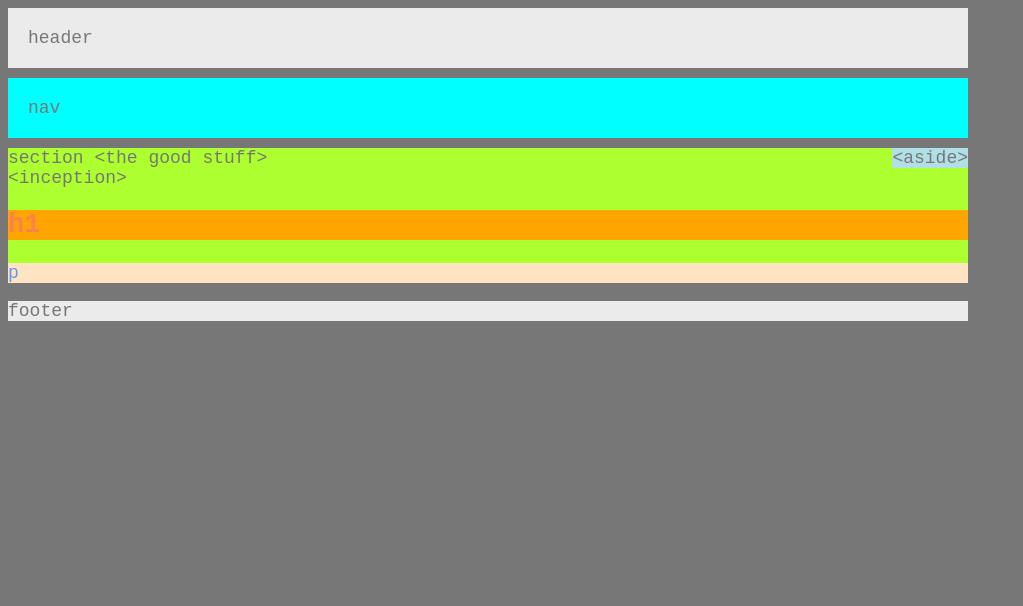
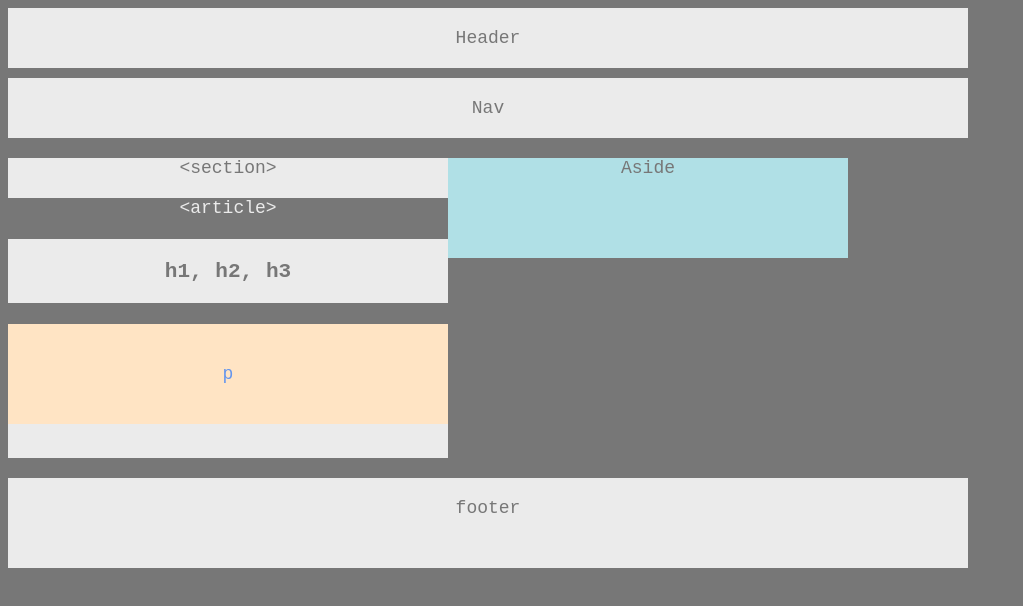
Before and after one commit to morralex/HW-Wireframe, a plain HTML site: page index.html in a window 1280 px wide. Shown: the whole page, without its empty margins (0-1023 px from the left). Drawn offline with Linux system fonts and the light colour scheme.

Commit message:
positioning alligned

```diff
--- a/index.html
+++ b/index.html
@@ -1,36 +1,36 @@
 <!DOCTYPE html>
 <html lang="en">
+
 <head>
     <meta charset="UTF-8">
     <title>HW-Wireframe</title>
     <link rel="stylesheet" type=text/css href="./style.css">
 </head>
+
 <body>
-    <header>
-        header
-    </header>
-    <nav>
-        nav
-    </nav>
-    <aside>
-        &lt;aside&gt;
-    </aside>
-    <section class:"inception">
-        section
-        &lt;the good stuff&gt;
-            <div>
-                &lt;inception&gt;
+    <div class="container">
+        <header>Header</header>
+        <nav>Nav</nav>
+        <div class="clearfix">
+            <section>
+                &lt;section&gt;
+                <article>
+                    &lt;article&gt;
                     <h1>
-                    h1
+                        h1, h2, h3
                     </h1>
                     <p>
                         p
                     </p>
+                </article>
+            </section>
+            <aside>Aside</aside>
         </div>
-    </section>
         <footer>
             footer
         </footer>
+    </div>
 
 </body>
+
 </html>
--- a/style.css
+++ b/style.css
@@ -1,4 +1,4 @@
-/**---------------------------**/
+/**------------- TOP --------------**/
 
 body {
     font-family: 'Courier New', Courier, monospace;
@@ -6,6 +6,7 @@ body {
     background:#777;
     width: 960px;
     font-size: 18px;
+    text-align: center;
 }
 
 header {
@@ -15,26 +16,51 @@ header {
     margin-bottom: 10px;
 }
 nav {
-    background-color:aqua;
+    background-color: #ebebeb;
     padding: 20px;
     height: 20px;
-    margin-bottom: 10px;
+    margin-bottom: 20px;
+}
+/* --------------- box within a box ----------*/
+.clearfix::after {
+    content: "";
+    display: block;
+    clear: both;
 }
 section {
-    background-color:greenyellow;
+    background-color: #ebebeb;
+    margin-bottom: 20px;
+    height: 300px;
+    float: left;
 }
-aside {
-    background-color: powderblue;
-    float: right;
+article {
+    background-color: #777;
+    color: #ebebeb;
+    margin-top: 20px;
 }
 h1 {
-    background-color: orange;
-    color: coral
+    background-color: #ebebeb;
+    color: #777;
+    padding: 20px;
+    width: 400px;
 }
 p {
     background-color: bisque;
-    color: cornflowerblue
+    color: cornflowerblue;
+    margin-bottom: 20px;
+    padding: 40px;
 }
+/* -------------- Aside ------------------*/
+aside {
+    background-color: powderblue;
+    width: 400px;
+    height: 100px;
+    margin-bottom: 20px;
+    float: left;
+}
+/*-------------------END------------------*/
 footer {
     background-color: #ebebeb;
+    height: 50px;
+    padding: 20px;
 }
```
Lines whose indentation alone changed are shown as unchanged.
